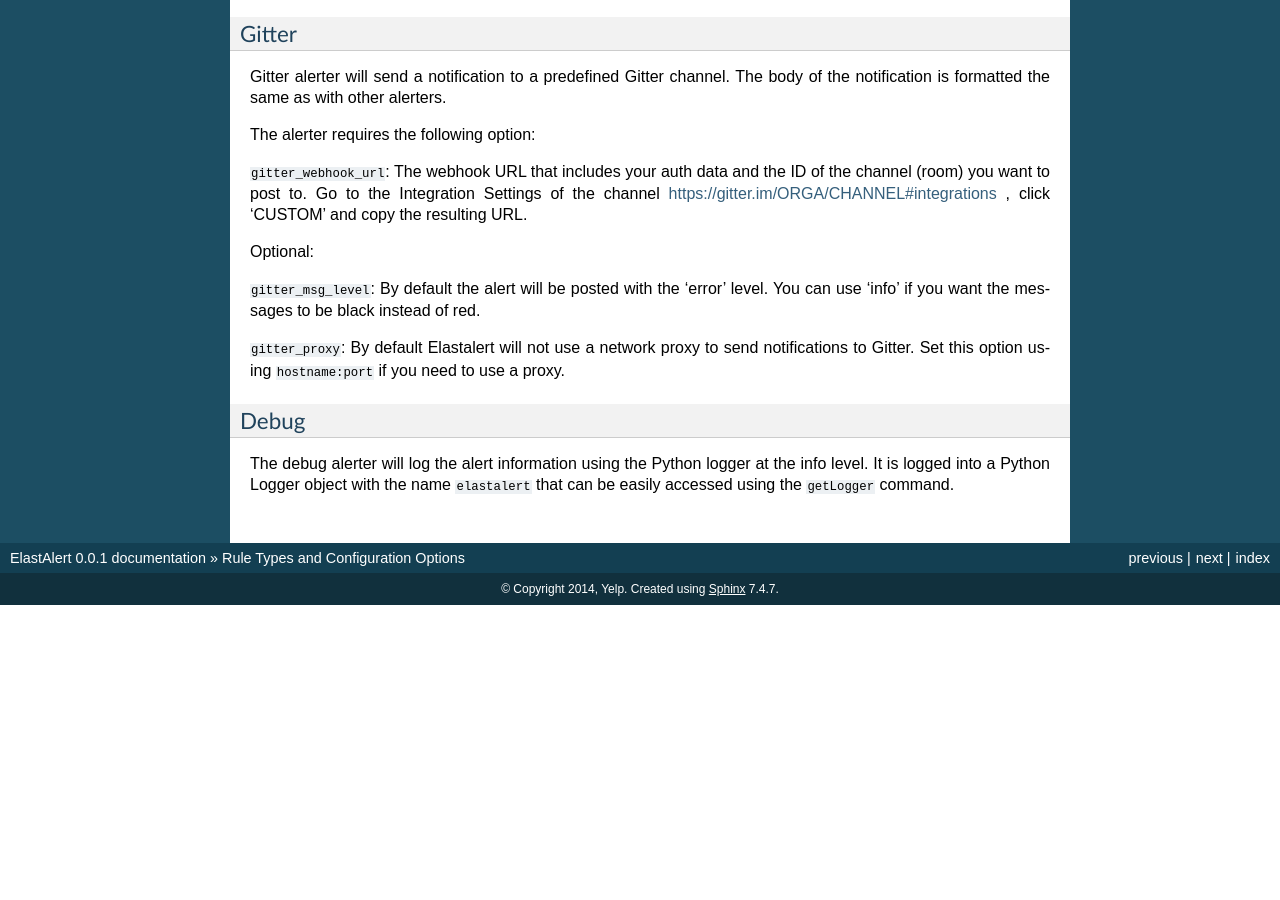
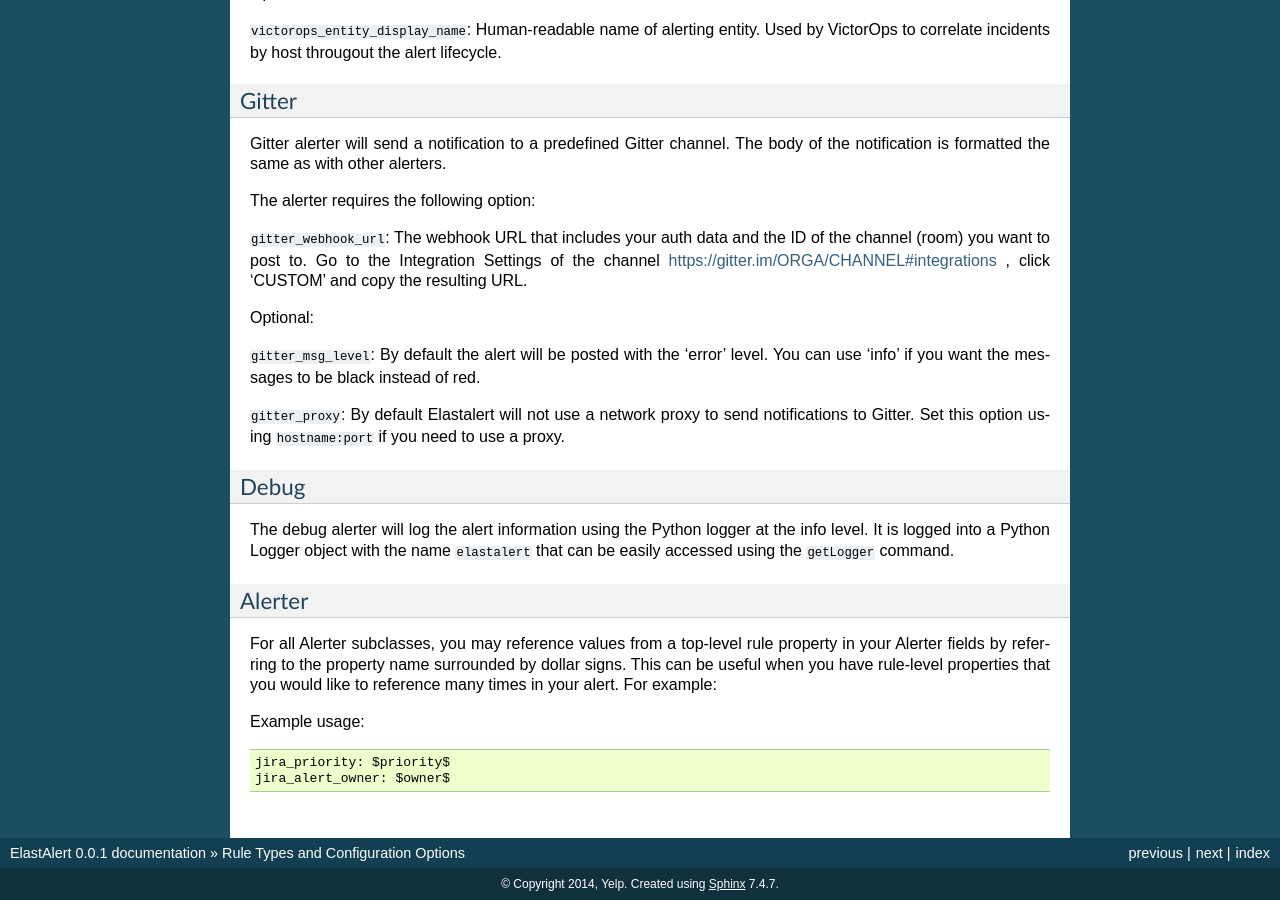
Before and after one commit to Yelp/elastalert, a Sphinx documentation site: the page built from docs/source/ruletypes.rst, in a window 1280 px wide and 900 px high, scrolled down 24058 px. Built offline with Sphinx 7.4.7, drawn with Linux system fonts in a browser that asks for light colours; before the commit the page ends 24663 px from its top, so only the background shows below that; some of the changed text lies outside the part shown.

Commit message:
Add documentation updates for the top-level rule property references in arbitrary alert fields

```diff
--- a/docs/source/ruletypes.rst
+++ b/docs/source/ruletypes.rst
@@ -904,6 +904,7 @@
 
 Similarly to ``alert_subject``, ``alert_text`` can be further formatted using standard Python formatting syntax.
 The field names whose values will be used as the arguments can be passed with ``alert_text_args`` or ``alert_text_kw``.
+You may also refer to any top-level rule property in the ``alert_subject_args``, ``alert_text_args``, and ``alert_text_kw fields``.  However, if the matched document has a key with the same name, that will take preference over the rule property.
 
 By default::
 
@@ -1243,3 +1244,14 @@
 ~~~~~~
 
 The debug alerter will log the alert information using the Python logger at the info level. It is logged into a Python Logger object with the name ``elastalert`` that can be easily accessed using the ``getLogger`` command.
+
+
+Alerter
+~~~~~~~
+
+For all Alerter subclasses, you may reference values from a top-level rule property in your Alerter fields by referring to the property name surrounded by dollar signs. This can be useful when you have rule-level properties that you would like to reference many times in your alert. For example:
+
+Example usage::
+
+    jira_priority: $priority$
+    jira_alert_owner: $owner$
```
